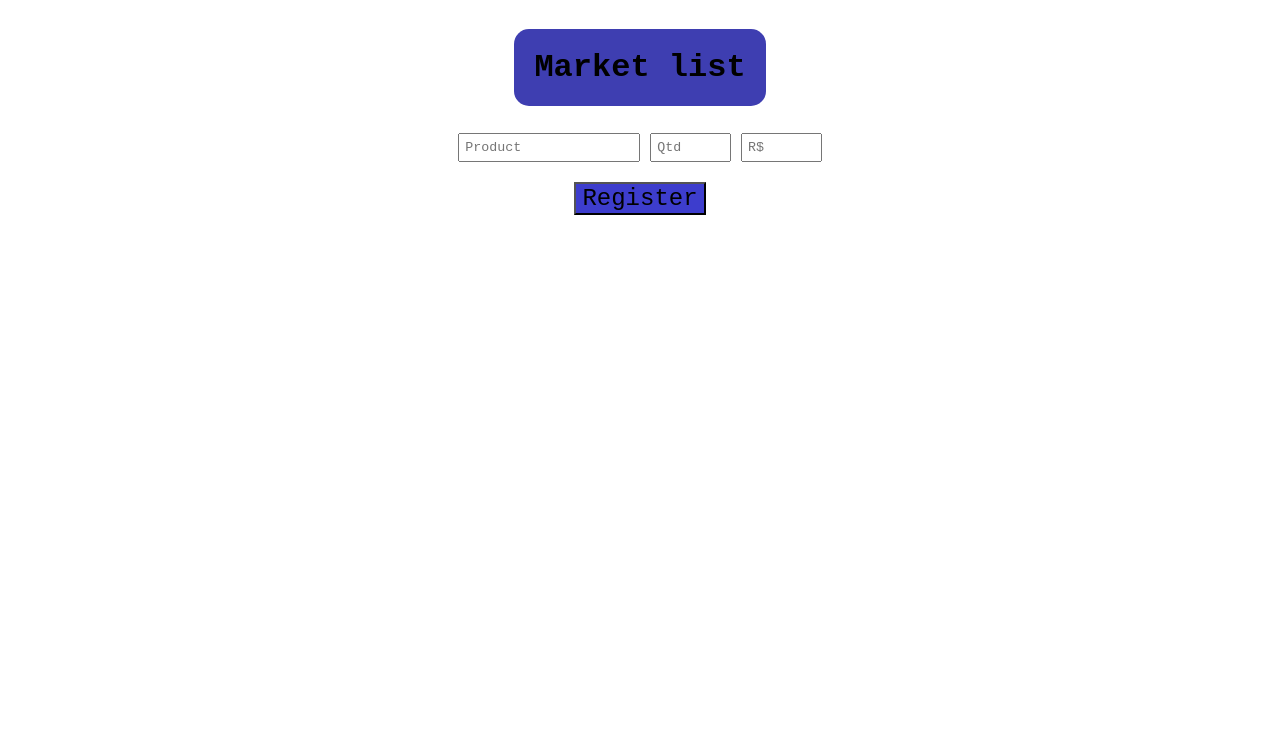
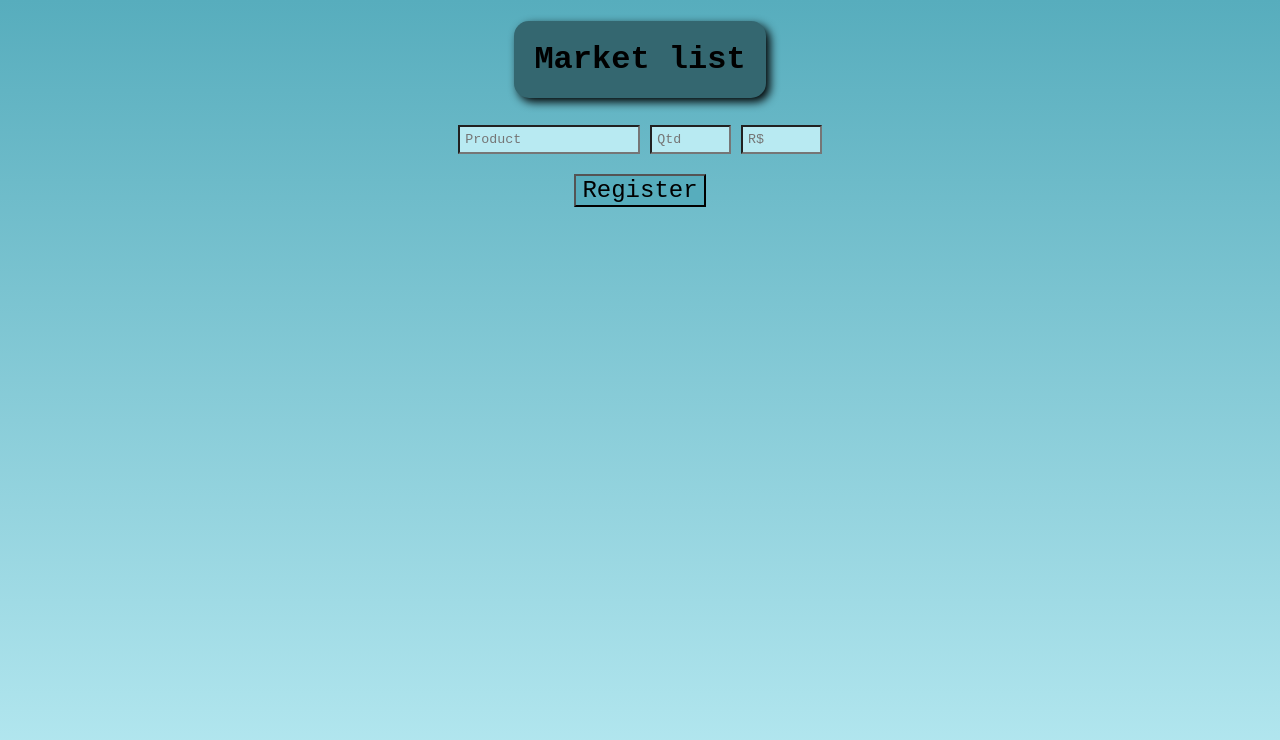
Before and after one commit to willypedroso/market-list, a Next.js app: page / in a window 1280 px wide. Shown: the top 740 px of the page. Built offline with nearby package versions, Linux system fonts and the light colour scheme.

Commit message:
add design

```diff
--- a/components/Styleds.tsx
+++ b/components/Styleds.tsx
@@ -1,4 +1,10 @@
 import styled from "styled-components";
+
+const Body = styled.body`
+  background-image: linear-gradient(#57ADBD, #B8EAF2);
+  margin: -8px;
+  height: 100vh;
+`;
 
 const Main = styled.div`
     font-family: monospace;
@@ -10,7 +16,8 @@ const Main = styled.div`
 const Title = styled.h1`
     font-size: 2rem;
     color: black;
-    background-color: #3e3eb1;
+    background-color: #346770;
+    box-shadow: 4px 4px 10px black;
     padding: 20px;
     text-align: center;
     max-width: 300px;
@@ -20,6 +27,7 @@ const Title = styled.h1`
 
 const Input = styled.input`
     font-family: monospace;
+    background-color: #B8EAF2;
     padding: 5px;
     margin: 5px;
 `;
@@ -34,29 +42,37 @@ const Div = styled.div`
 
 const Button = styled.button`
     font-family: monospace;
-    background-color: #3d3dcd;
+    background-color: #57ADBD;
     font-size: 1.5rem;
     align-self: center;
     margin: 15px;
 `;
 
+const TableMain = styled.table`
+  border-collapse: collapse;
+  box-shadow: 4px 4px 10px black;
+`;
+
 const Th = styled.th`
   border: 2px black solid;
   padding: 10px;
-  background-color: #b0b0b0;
+  background-color: #346770;
 `;
 
 const Td = styled.td`
   border: 2px black solid;
   padding: 10px;
+  background-color: #B8EAF2;
 `;
 
 export {
+    Body,
     Main,
     Title,
     Input,
     Div,
     Button,
+    TableMain,
     Th,
     Td
 };
--- a/components/Table.tsx
+++ b/components/Table.tsx
@@ -1,11 +1,11 @@
-import { Div, Th, Td } from "./Styleds";
+import { Div, TableMain, Th, Td } from "./Styleds";
 import { BsTrashFill } from 'react-icons/bs';
 
 
 export default function Table(props) {
     return (
         <Div>
-            <table style={{ borderCollapse: 'collapse' }}>
+            <TableMain style={{ borderCollapse: 'collapse'}}>
                 <thead>
                     <tr>
                         <Th>Products</Th>
@@ -24,11 +24,11 @@ export default function Table(props) {
                             </tr>
                         ))}
                         <tr>
-                            <Td colSpan={3} style={{ backgroundColor: '#d0d0d0' }}><strong>Total</strong></Td>
-                            <Td style={{ backgroundColor: '#d0d0d0' }}><strong>R${props.totalValue}</strong></Td>
+                            <Td colSpan={3} style={{ backgroundColor: '#346770' }}><strong>Total</strong></Td>
+                            <Td style={{ backgroundColor: '#346770' }}><strong>R${props.totalValue}</strong></Td>
                         </tr>
                 </tbody>
-            </table>
+            </TableMain>
         </Div>
     )
 }
--- a/pages/index.tsx
+++ b/pages/index.tsx
@@ -6,7 +6,7 @@ import Header from "../components/Header";
 import Form from "../components/Form";
 import Table from "../components/Table";
 
-import { Main } from "../components/Styleds";
+import { Body, Main } from "../components/Styleds";
 
 export default function Home() {
 
@@ -54,6 +54,7 @@ export default function Home() {
   }
 
   return (
+     <Body>
        <Main>
           <Header />
           <Form
@@ -63,5 +64,6 @@ export default function Home() {
             />
           { showTable ? <Table products={products} totalValue={totalValue} removeProd={removeProd} /> : false }
         </Main>
+     </Body>
   )
 }
```
Lines whose indentation alone changed are shown as unchanged.
